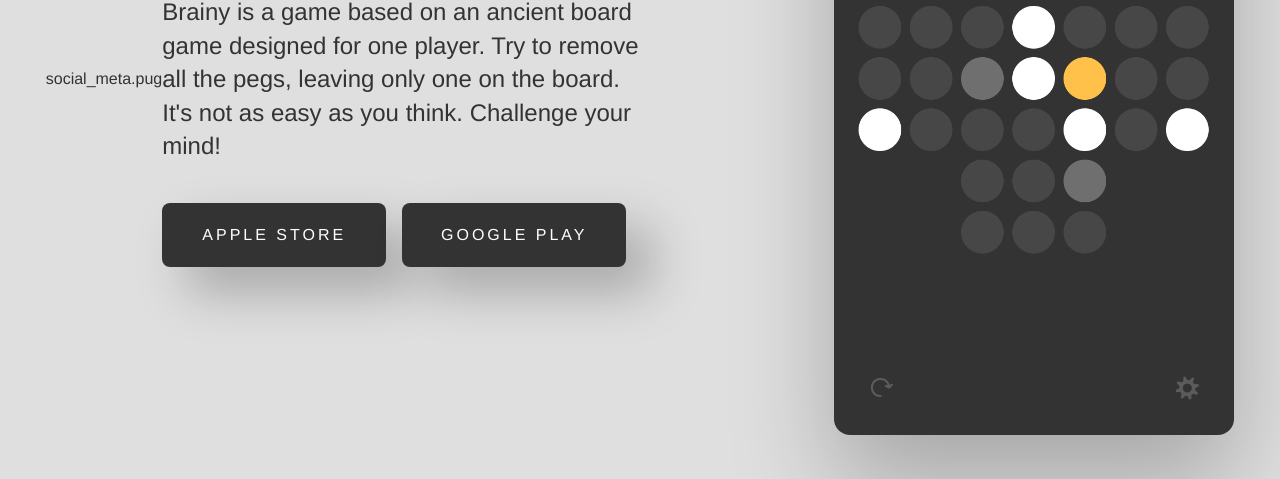
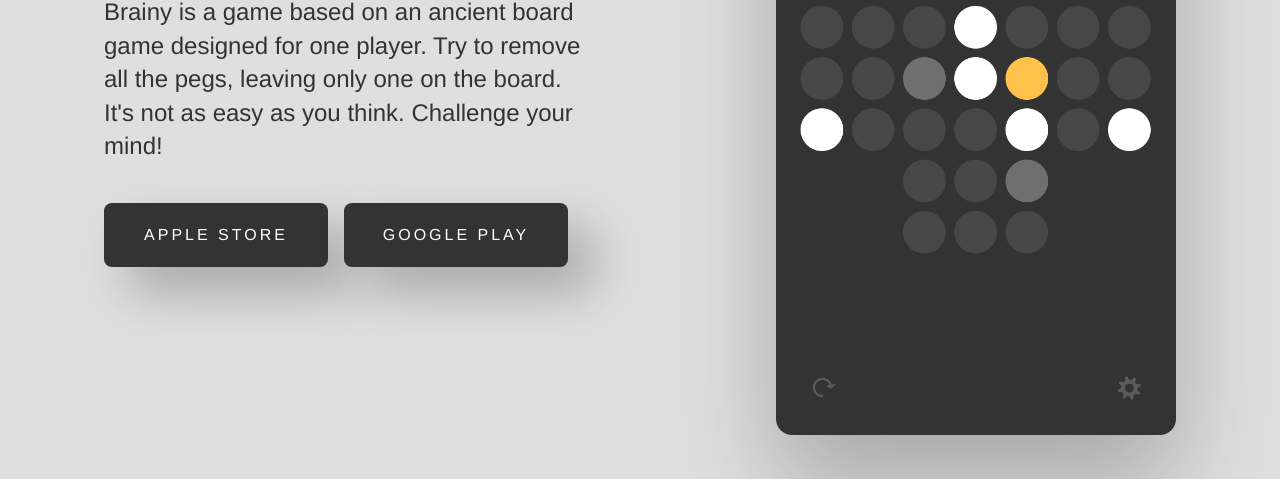
Before and after one commit to Volorf/volorf.github.io, a plain HTML site: page brainy/index.html in a window 1280 px wide. Shown: the part 321-800 px from the top of the page. Drawn offline with Linux system fonts and the light colour scheme.

Commit message:
fixed typo

```diff
--- a/brainy/index.html
+++ b/brainy/index.html
@@ -1,4 +1,4 @@
-<html><head><link rel="stylesheet" href="style.css"/><script src="js/hover3D.js"></script><script src="/js/redirect.js"></script><incude>social_meta.pug</incude></head><body onload="DetectAndServe()"><div class="container"><div class="leftBlock"><h1>Brainy</h1><p>Brainy is a game based on an ancient board game designed for one player.
+<html><head><link rel="stylesheet" href="style.css"/><script src="js/hover3D.js"></script><script src="/js/redirect.js"></script><meta property="og:url" content="https://olegfrolov.design/brainy"/><meta property="og:type" content="website"/><meta property="og:title" content="Brainy"/><meta property="og:description" content="Try to remove all the pegs, leaving only one on the board. It's not as easy as you think. Challenge your mind!"/><meta property="og:image" content="https://olegfrolov.design/brainy/assets/banner.jpg"/></head><body onload="DetectAndServe()"><div class="container"><div class="leftBlock"><h1>Brainy</h1><p>Brainy is a game based on an ancient board game designed for one player.
 Try to remove all the pegs, leaving only one on the board.
 It's not as easy as you think.
 Challenge your mind!</p><div class="buttons"><a class="storeButton" href="#">Apple Store</a><a class="storeButton" href="#">Google Play</a></div></div><div class="rightBlock"><div class="screenshot"><div class="layer1"></div><div class="layer2"></div><div class="layer3"></div></div></div></div><script src="js/myHover3D.js"></script></body></html>
```
Also changed, not shown: 1 other file.
